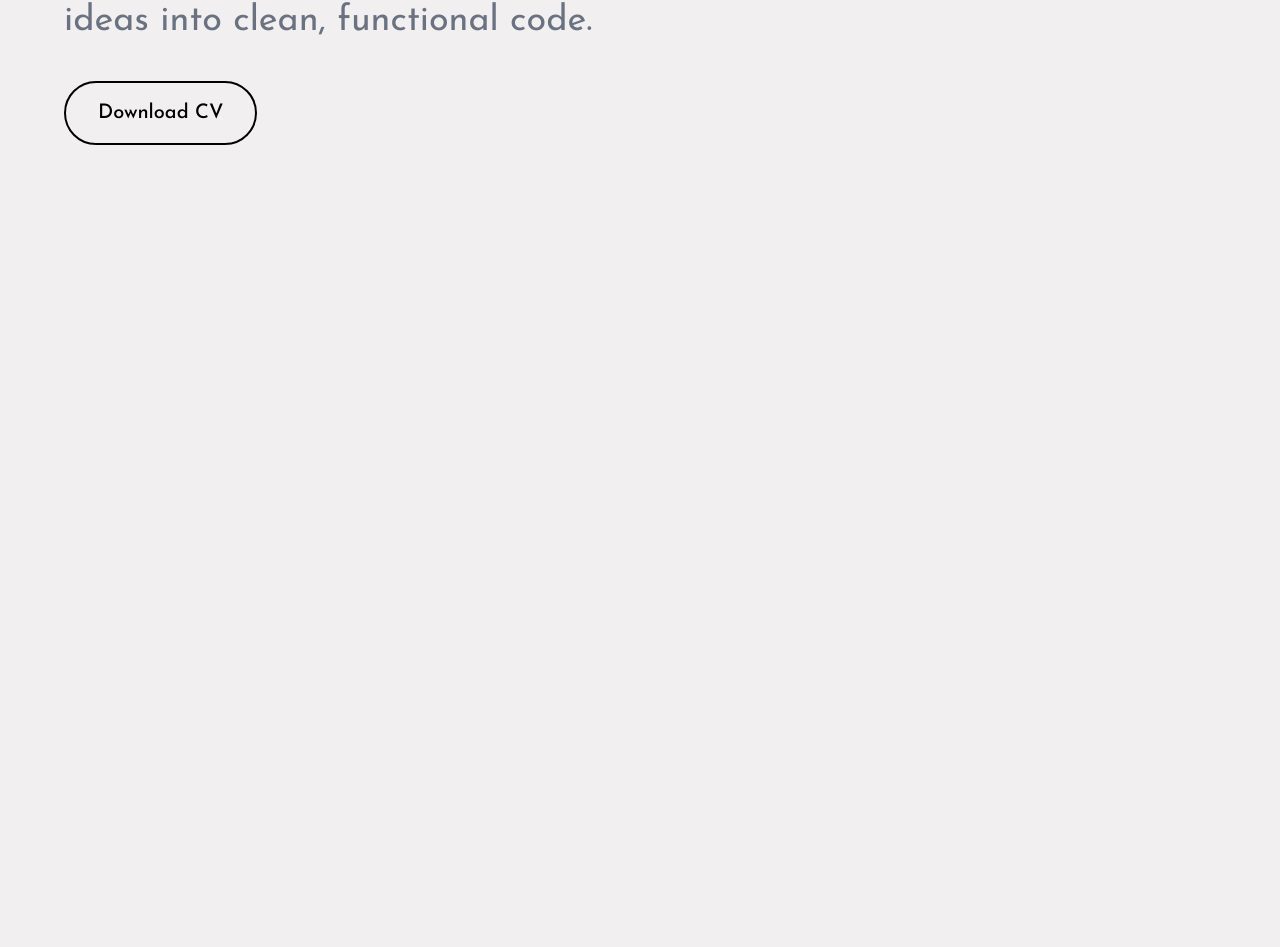
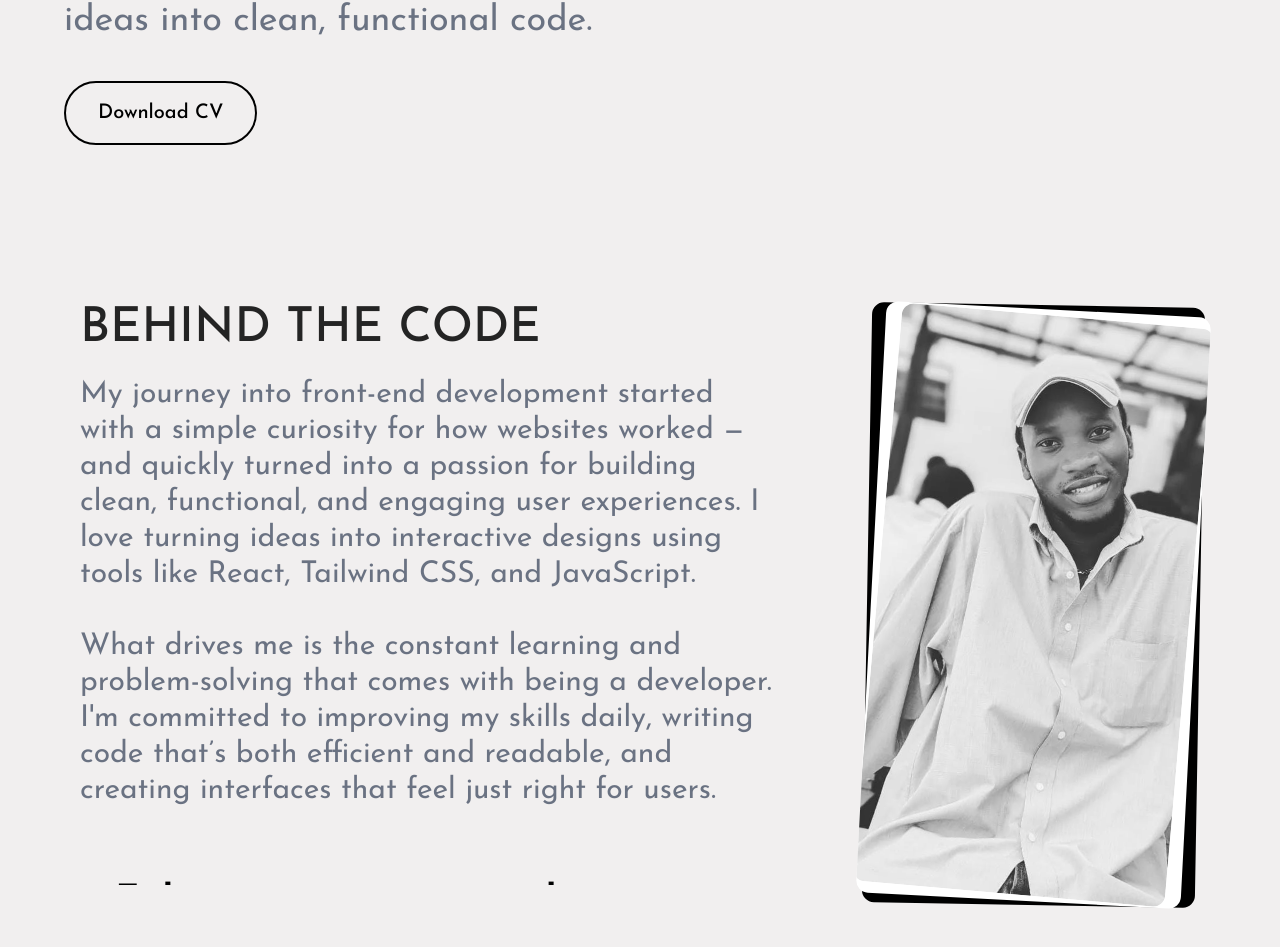
Before and after one commit to Walker-Gideon/walker.dev, a React (Vite) app: page / in a window 1280 px wide. Shown: the part 483-1430 px from the top of the page. Before the commit the page ends 800 px from the top, so only its background shows below. Built offline with nearby package versions, Linux system fonts and the light colour scheme; a web font is replaced by a local one.

Commit message:
Added responsiveness to the about section

```diff
--- a/src/App.jsx
+++ b/src/App.jsx
@@ -16,8 +16,8 @@ function App() {
 
       <div className="relative">
         <Hero />
-        {/* <About /> */}
-        {/* <Projects /> */}
+        <About />
+        <Projects />
         {/* <Skills /> */}
         {/* <Experience /> */}
         {/* <Contact /> */}
--- a/src/components/About.jsx
+++ b/src/components/About.jsx
@@ -26,13 +26,13 @@ function About() {
   }
 
   return (
-    <div className="pt-40 px-20 h-[90vh] grid grid-cols-3 gap-20">
-      <div className="col-span-2 pr-8 h-auto overflow-auto scroll-container">
-        <h1 className="text-5xl font-medium uppercase mb-10">
+    <div className="small:h-full md:h-190 pt-40 px-20 small:px-4 sm:px-6 md:px-10 lg:px-20 md:grid md:grid-cols-3 md:gap-15 h-[90vh] grid small:flex small:flex-col-reverse gap-20">
+      <div className="small:row-span-1 col-span-2 pr-8 h-auto small:h-full medium:h-145 md:h-145 overflow-auto scroll-container">
+        <h1 className="text-5xl small:text-4xl small:font-bold medium:text-5xl sm:font-medium font-medium uppercase mb-10 small:mb-6">
           Behind the Code
         </h1>
 
-        <div className="text-2xl text-gray-500 mb-14">
+        <div className="text-2xl medium:text-3xl text-gray-500 mb-14">
           <p>
             My journey into front-end development started with a simple
             curiosity for how websites worked — and quickly turned into a
@@ -48,7 +48,7 @@ function About() {
           </p>
         </div>
 
-        <div className="">
+        <div className="small:hidden medium:block">
           <div className="">
             <Hobbies
               num="1"
@@ -100,15 +100,22 @@ function About() {
             />
           </div>
         </div>
+
+        <div className="small:block medium:hidden">
+          <SubHobbies />
+        </div>
       </div>
 
-      <div className="w-full h-full p-0.5 bg-black justify-self-end rounded-xl rotate-1">
-        <div className="relative w-full h-140 p-1.5 bg-white rounded-xl rotate-2 overflow-hidden">
-          <img
-            src={creatorImage}
-            alt="Image of the creator of this portfiolo"
-            class="object-cover rounded-xl w-full h-full rotate-2"
-          />
+      {/* small:absolute  */}
+      <div className="small:p-4 sm:p-0">
+        <div className="w-full h-full sm:h-full medium:h-160 md:h-full p-0.5 small:p-1 bg-black justify-self-end rounded-xl rotate-1">
+          <div className="relative w-full h-140 sm:h-full medium:h-160 md:h-full p-1.5 bg-white rounded-xl rotate-2 overflow-hidden">
+            <img
+              src={creatorImage}
+              alt="Image of the creator of this portfiolo"
+              class="object-cover rounded-xl w-full h-full medium:object-top rotate-2"
+            />
+          </div>
         </div>
       </div>
     </div>
@@ -116,3 +123,70 @@ function About() {
 }
 
 export default About;
+
+export function SubHobbies() {
+  const [chechOne, setChechOne] = useState(true);
+  const [chechTwo, setChechTwo] = useState(true);
+  const [chechThree, setChechThree] = useState(true);
+
+  function handelShowContent() {
+    if (chechTwo === true) setChechTwo(false);
+    if (chechThree === true) setChechThree(false);
+    setChechOne((show) => !show);
+  }
+
+  function handelShowContentTwo() {
+    if (chechOne === true) setChechOne(false);
+    if (chechThree === true) setChechThree(false);
+    setChechTwo((show) => !show);
+  }
+
+  function handelShowContentThree() {
+    if (chechOne === true) setChechOne(false);
+    if (chechTwo === true) setChechTwo(false);
+    setChechThree((show) => !show);
+  }
+
+  return (
+    <div>
+      <div className="">
+        <Hobbies
+          num="1"
+          title="Title amet consectetur adipisicing elit"
+          subTitle="Lorem ipsum dolor sit, amet consectetur adipisicing elit. Excepturi voluptatibus aliquid"
+          firstText="totam delectus minima, explicabo ad recusandae odit? Voluptatum veniam"
+          secText="totam delectus minima, explicabo ad recusandae odit? Voluptatum veniam"
+          thirdText="totam delectus minima, explicabo ad recusandae odit? Voluptatum veniam"
+          check={chechOne}
+          onClick={handelShowContent}
+        />
+      </div>
+
+      <div className="">
+        <Hobbies
+          num="2"
+          title="Title amet consectetur adipisicing elit"
+          subTitle="Lorem ipsum dolor sit, amet consectetur adipisicing elit. Excepturi voluptatibus aliquid"
+          firstText="totam delectus minima, explicabo ad recusandae odit? Voluptatum veniam"
+          secText="totam delectus minima, explicabo ad recusandae odit? Voluptatum veniam"
+          thirdText="totam delectus minima, explicabo ad recusandae odit? Voluptatum veniam"
+          check={chechTwo}
+          onClick={handelShowContentTwo}
+        />
+      </div>
+
+      <div className="">
+        <Hobbies
+          num="3"
+          title="Title amet consectetur adipisicing elit"
+          subTitle="Lorem ipsum dolor sit, amet consectetur adipisicing elit. Excepturi voluptatibus aliquid"
+          firstText="totam delectus minima, explicabo ad recusandae odit? Voluptatum veniam"
+          secText="totam delectus minima, explicabo ad recusandae odit? Voluptatum veniam"
+          thirdText="totam delectus minima, explicabo ad recusandae odit? Voluptatum veniam"
+          check={chechThree}
+          onClick={handelShowContentThree}
+        />
+      </div>
+    </div>
+  );
+}
--- a/src/components/Hobbies.jsx
+++ b/src/components/Hobbies.jsx
@@ -12,10 +12,10 @@ function Hobbies({
 }) {
   const slideHeightVariants = {
     initial: {
-      height: 50,
+      height: 60,
     },
     expanded: {
-      height: "28vh",
+      height: "40%",
     },
   };
 
@@ -32,22 +32,26 @@ function Hobbies({
       className="border-b-1 border-black overflow-hidden"
     >
       <div className="px-2 pt-4 pb-3 flex items-center justify-between">
-        <div className="flex items-center gap-2">
-          <p className="text-lg font-bold text-gray-400">0{num}</p>
-          <h1 className="text-2xl font-bold text-black">{title}</h1>
+        <div>
+          <p className="text-2xl sm:text-3xl medium:text-4xl font-bold text-black">
+            <span className="text-lg small:text-2xl medium:text-xl md:text-lg font-bold text-gray-400">
+              0{num}
+            </span>{" "}
+            {title}
+          </p>
         </div>
 
         <motion.button
-          className="relative text-3xl text-black cursor-pointer px-2 py-1 group overflow-hidden:"
+          className="relative text-3xl text-black cursor-pointer px-2 py-1 group overflow-hidden: small:hidden medium:block"
           onClick={onClick}
           animate={check ? "open" : "close"}
         >
           <motion.span
             style={{ top: "50%", left: "50%", x: "-50%", y: "-50%" }}
-            className={`absolute h-0.5 w-4 bg-black`}
+            className={`absolute h-0.5 medium:h-[2px] w-4 medium:w-5 bg-black`}
             variants={{
               open: {
-                rotate: ["45deg", "0deg", "0deg"],
+                rotate: ["45mediumeg", "0deg", "0deg"],
                 top: ["40%", "50%", "50%"],
               },
               close: {
@@ -58,7 +62,7 @@ function Hobbies({
           />
           <motion.span
             style={{ top: "50%", left: "50%", x: "-50%", y: "-50%" }}
-            className={`absolute h-0.5 w-4 bg-black`}
+            className={`absolute h-0.5 medium:h-[2px] w-4 medium:w-5 bg-black`}
             variants={{
               open: {
                 rotate: ["-45deg", "0deg", "0deg"],
@@ -73,20 +77,22 @@ function Hobbies({
         </motion.button>
       </div>
 
-      <div className="px-10">
-        <p className="text-xl text-[#333] font-medium">{subTitle}</p>
+      <div className="small:py-2 small:px-6 medium:px-4 md:px-10">
+        <p className="small:text-xl sm:text-2xl medium:text-3xl text-lighter font-medium">
+          {subTitle}
+        </p>
 
-        <div className="py-2">
-          <ul className="text-lg">
-            <li className="flex items-center">
+        <div className="small:py-3">
+          <ul className="w-full text-lg small:text-lg sm:text-xl medium:text-2xl text-light">
+            <li className="flex md:items-center">
               <span className="">.</span>
               {firstText}
             </li>
-            <li className="flex items-center">
+            <li className="flex md:items-center">
               <span className="">.</span>
               {secText}
             </li>
-            <li className="flex items-center">
+            <li className="flex md:items-center">
               <span className="">.</span>
               {thirdText}
             </li>
--- a/src/index.css
+++ b/src/index.css
@@ -6,9 +6,11 @@
   --font-sans: "Roboto", sans-serif;
 
   --color-light: #555;
+  --color-lighter: #333;
 
   --breakpoint-small: 300px;
   --breakpoint-sm: 350px;
+  --breakpoint-medium: 467px;
   --breakpoint-md: 768px;
   --breakpoint-lg: 1024px;
   --breakpoint-xl: 1280px;
```
